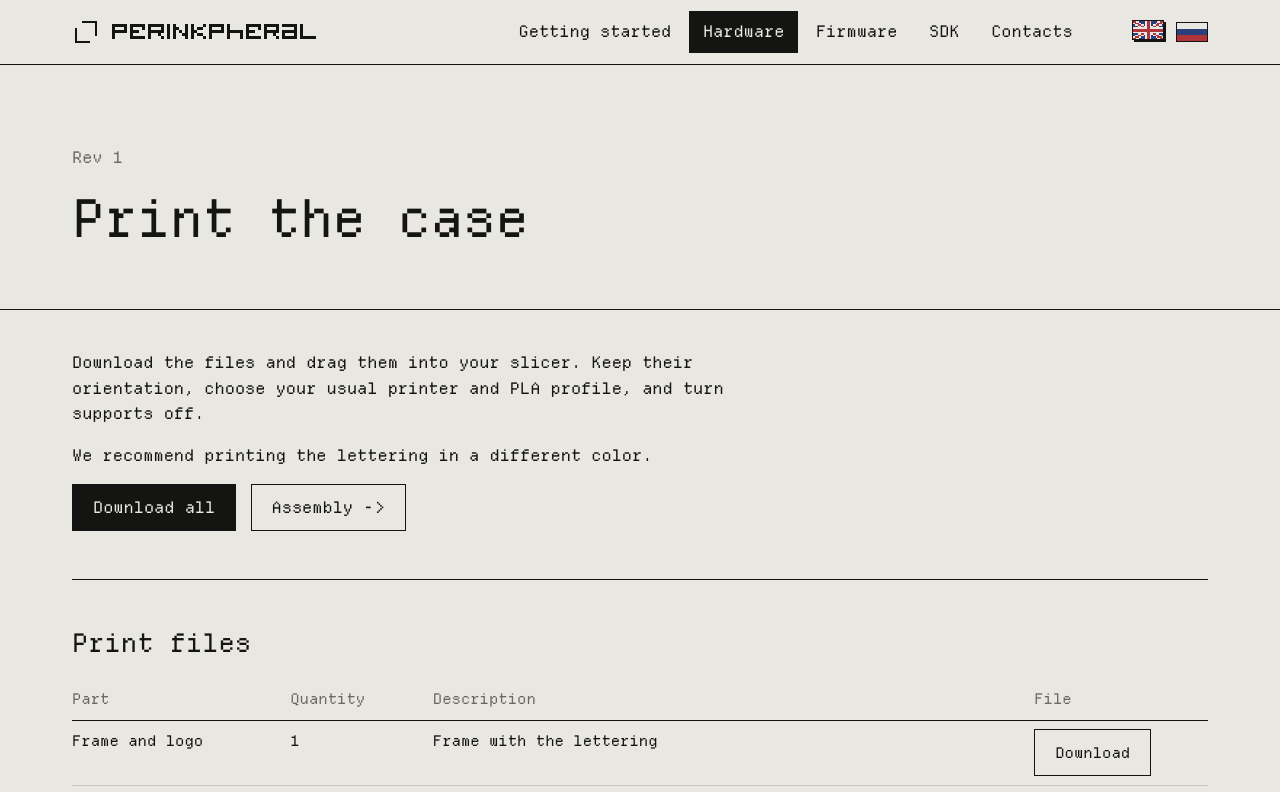
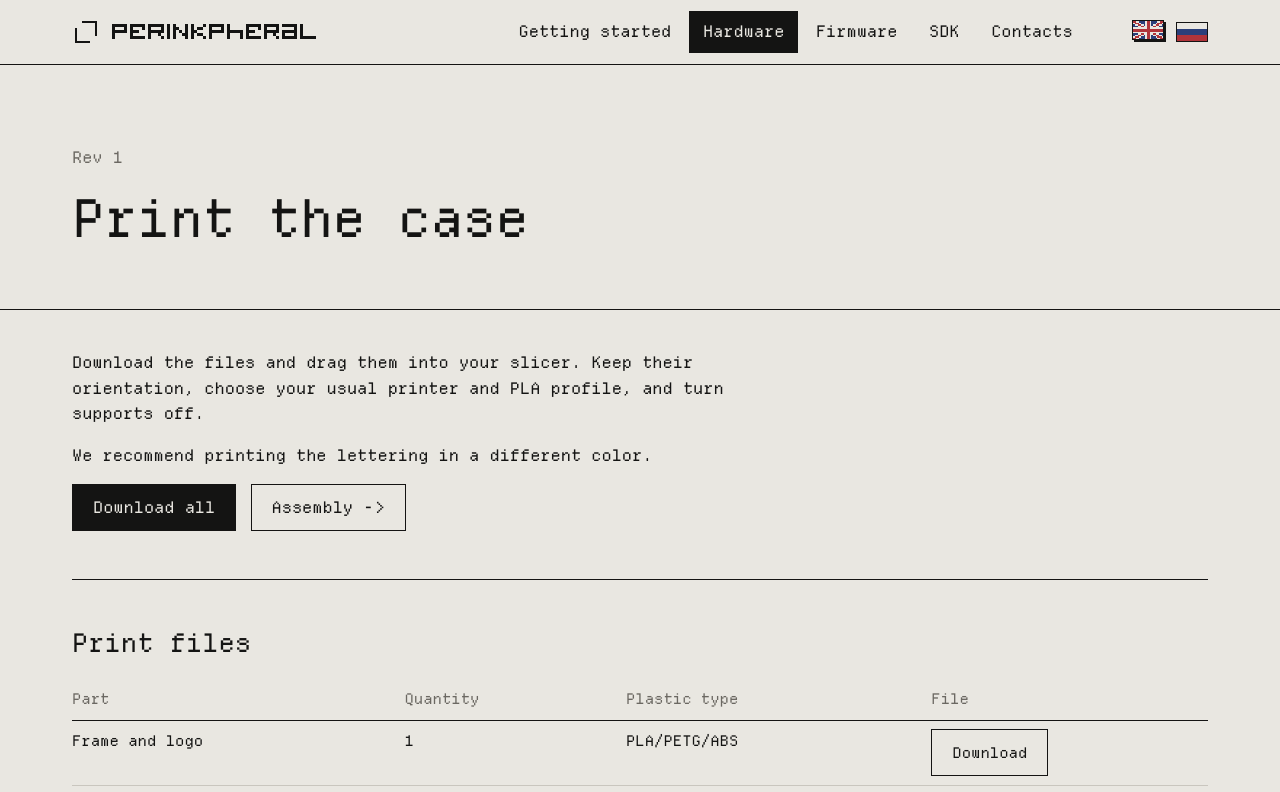
Before and after one commit to GrakovNe/perinkpheral-dev-portal, a React (Vite) app: page /hardware/print in a window 1280 px wide. Shown: the top 792 px of the page. Built offline with nearby package versions, Linux system fonts and the light colour scheme.

Commit message:
Show plastic types in the enclosure downloads table
Replace part descriptions with the requested PLA/PETG/ABS choices and TPU for feet in both languages.

```diff
--- a/src/pages/PrintCase.tsx
+++ b/src/pages/PrintCase.tsx
@@ -14,13 +14,13 @@ export function PrintCase() {
     </Download>
   )
   const parts = [
-    [t('Frame and logo', 'Рамка и логотип'), '1', t('Frame with the lettering', 'Рамка с надписью'), caseFiles.frame],
-    [t('Back panel', 'Задняя панель'), '1', t('Panel behind the display', 'Крышка за экраном'), caseFiles.back],
-    [t('Base cover', 'Крышка основания'), '1', t('Cover with the button openings', 'Крышка с отверстиями кнопок'), caseFiles.base],
-    [t('Bottom', 'Дно'), '1', t('Bottom with the board and battery supports', 'Дно с опорами платы и бортиками аккумулятора'), caseFiles.bottom],
-    [t('Corner bracket', 'Уголок'), '1', t('Bracket for the display', 'Уголок крепления экрана'), caseFiles.bracket],
-    [t('Button caps', 'Колпачки кнопок'), '4', t('Caps', 'Колпачки'), caseFiles.caps],
-    [t('Feet', 'Ножки'), '6', t('TPU feet', 'Ножки из TPU'), caseFiles.feet],
+    [t('Frame and logo', 'Рамка и логотип'), '1', 'PLA/PETG/ABS', caseFiles.frame],
+    [t('Back panel', 'Задняя панель'), '1', 'PLA/PETG/ABS', caseFiles.back],
+    [t('Base cover', 'Крышка основания'), '1', 'PLA/PETG/ABS', caseFiles.base],
+    [t('Bottom', 'Дно'), '1', 'PLA/PETG/ABS', caseFiles.bottom],
+    [t('Corner bracket', 'Уголок'), '1', 'PLA/PETG/ABS', caseFiles.bracket],
+    [t('Button caps', 'Колпачки кнопок'), '4', 'PLA/PETG/ABS', caseFiles.caps],
+    [t('Feet', 'Ножки'), '6', 'TPU', caseFiles.feet],
   ]
 
   return (
@@ -54,8 +54,8 @@ export function PrintCase() {
           <section>
             <h2>{t('Print files', 'Файлы для печати')}</h2>
             <Table
-              head={[t('Part', 'Деталь'), t('Quantity', 'Количество'), t('Description', 'Описание'), t('File', 'Файл')]}
-              rows={parts.map(([name, quantity, description, url]) => [name, quantity, description, download(url, name)])}
+              head={[t('Part', 'Деталь'), t('Quantity', 'Количество'), t('Plastic type', 'Тип пластика'), t('File', 'Файл')]}
+              rows={parts.map(([name, quantity, plastic_type, url]) => [name, quantity, plastic_type, download(url, name)])}
             />
           </section>
 
```
